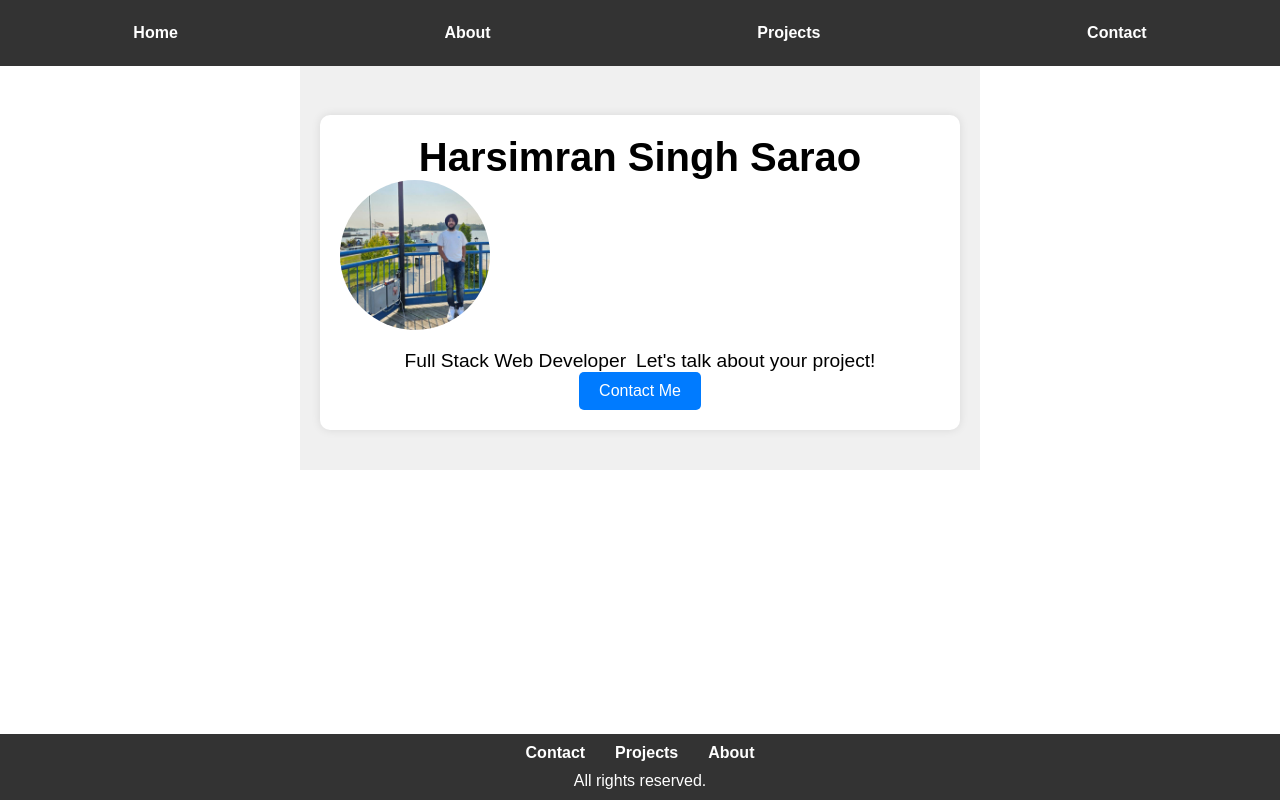
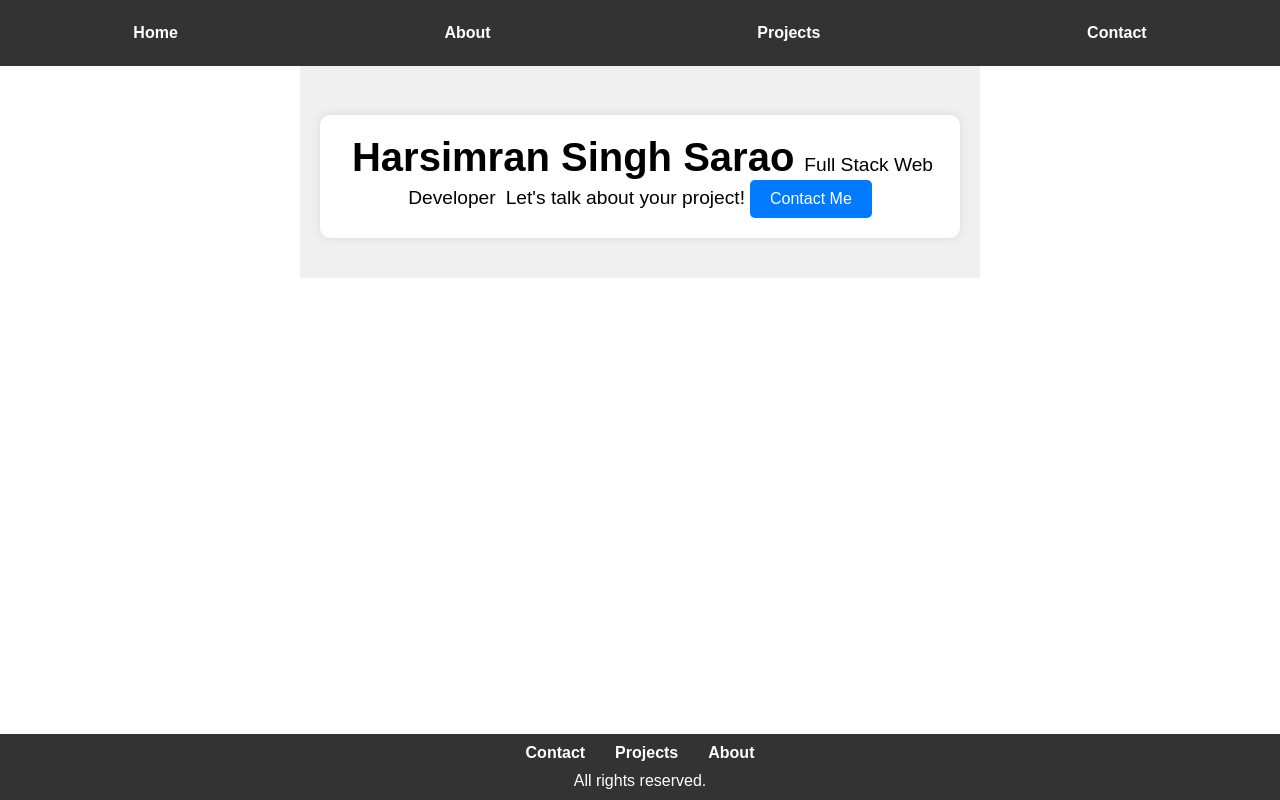
Before and after one commit to HSarao004/assignment-14, a React (Vite) app: page / in a window 1280 px wide. Built offline with nearby package versions, Linux system fonts and the light colour scheme.

Commit message:
homepage

```diff
--- a/src/pages/HomePage/HomePage.tsx
+++ b/src/pages/HomePage/HomePage.tsx
@@ -1,5 +1,4 @@
 import React from 'react';
-import Img from '../../components/Img/Img';
 import MyButton from '../../components/Mybutton/Mybutton';
 import Text from '../../components/Text/Text';
 import './HomePage.css';
@@ -11,7 +10,6 @@ const HomePage = () => {
         <Text as="h1" color="black" visible={true} backgroundColor="transparent" disabledBackgroundColor="grey">
           Harsimran Singh Sarao
         </Text>
-        <Img src="/images/sam_photo.png" alt="Your Photo" />
         <Text as="p" color="black" visible={true} backgroundColor="transparent" disabledBackgroundColor="grey">
           Full Stack Web Developer
         </Text>
```
